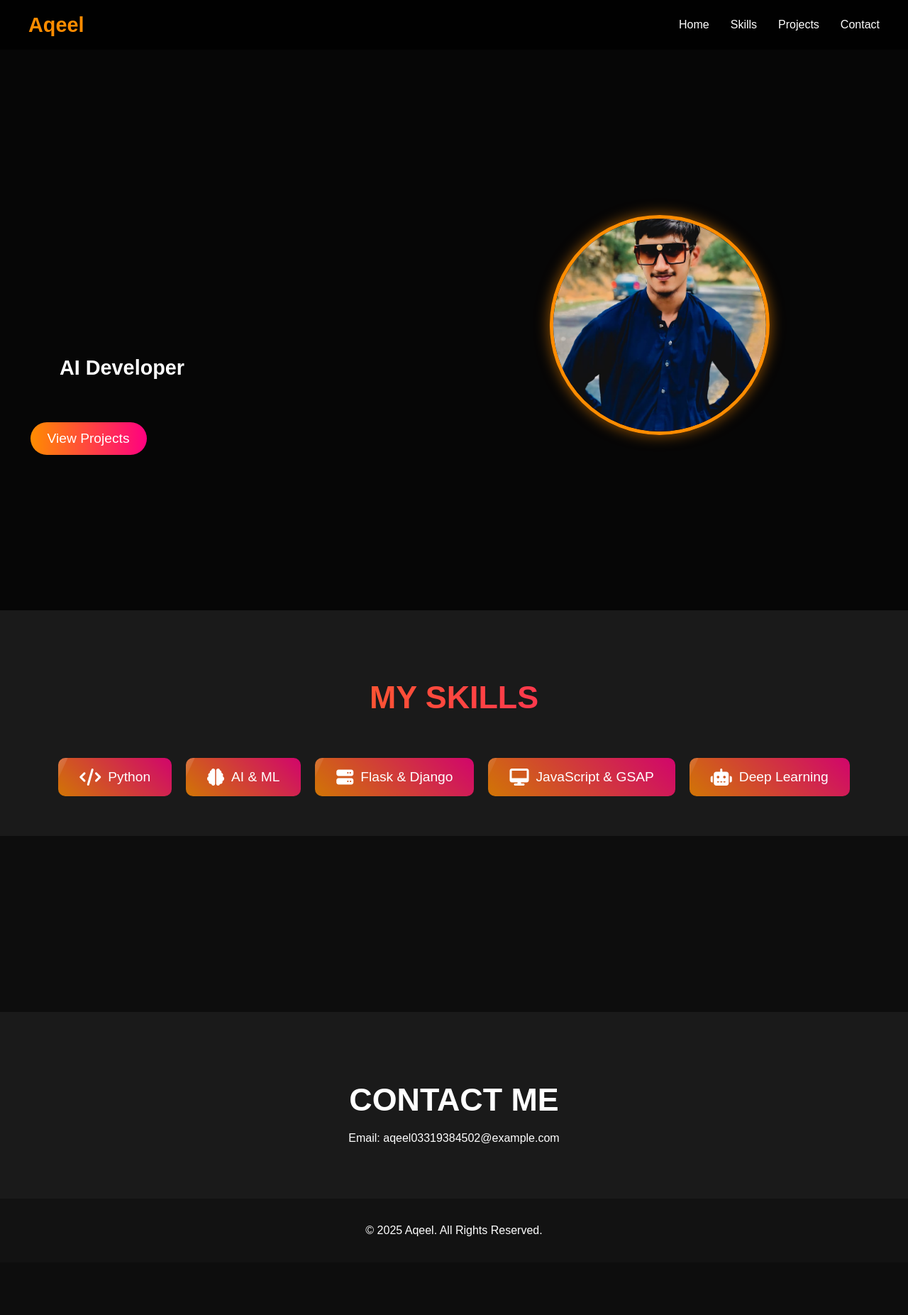
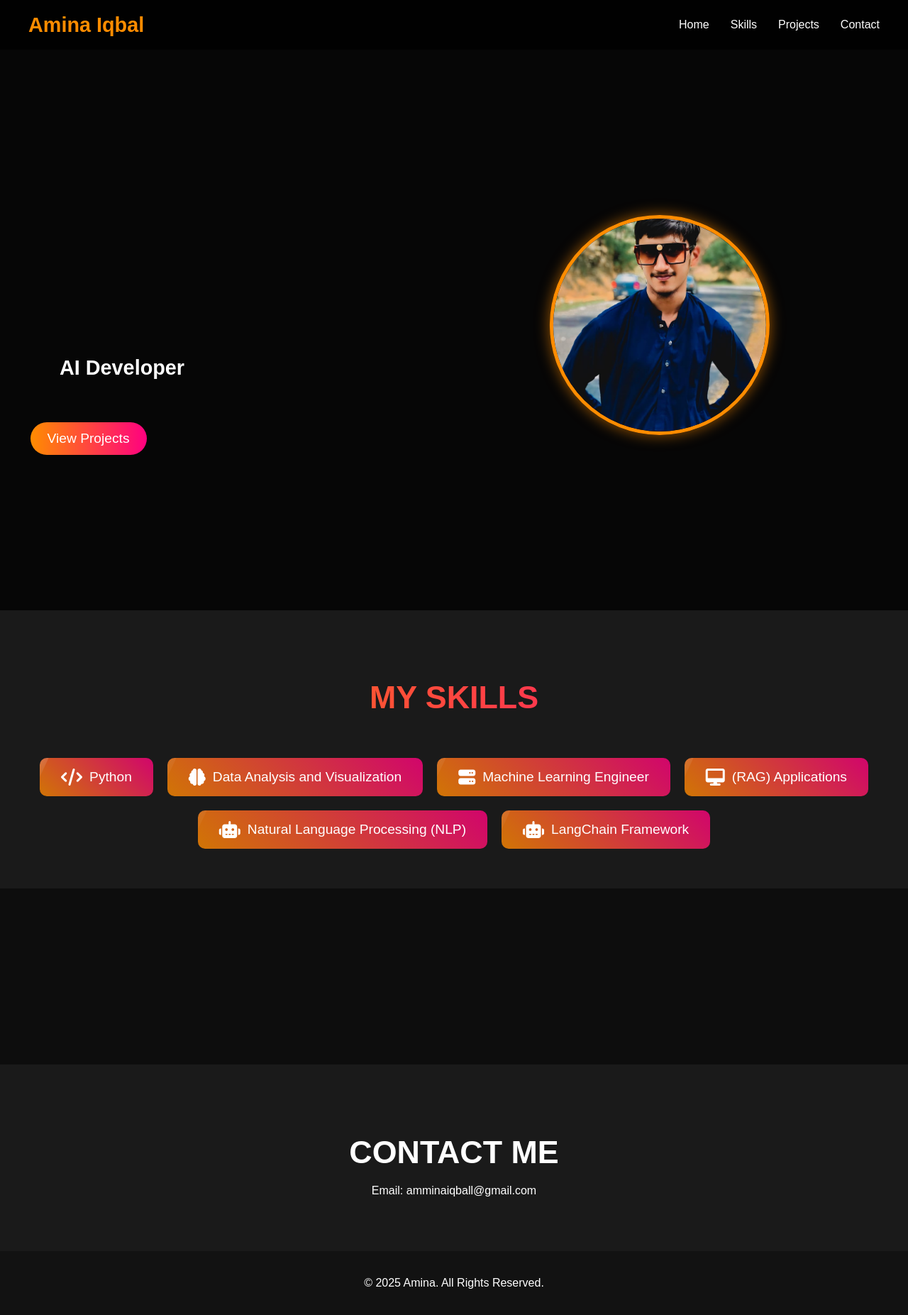
Before and after one commit to aminaiqbal1/portfolio, a Flask app: page / in a window 1280 px wide. Shown: the top 1853 px of the page at 71% size. Before the commit the page ends 1779 px from the top, so only its background shows below. Run offline with Flask 3, Linux system fonts and the light colour scheme; data that the repository does not hold is empty; a map, chart or similar area stays blank; some libraries are stand-ins or nearby versions.

Commit message:
Update index.html

```diff
--- a/templates/index.html
+++ b/templates/index.html
@@ -19,7 +19,7 @@
   <!-- Navigation Bar -->
   <nav>
     <div class="nav-container">
-      <a href="{{ url_for('index') }}" class="logo">Aqeel</a>
+      <a href="{{ url_for('index') }}" class="logo">Amina Iqbal</a>
       <ul class="nav-links">
         <li><a href="{{ url_for('index') }}#hero">Home</a></li>
         <li><a href="{{ url_for('skills') }}">Skills</a></li>
@@ -34,7 +34,7 @@
     <div class="hero-overlay"></div>
     <div class="hero-content">
       <div class="hero-text">
-        <h1 id="title">Hi, I'm <span class="highlight">Aqeel Ahmed</span></h1>
+        <h1 id="title">Hi, I'm <span class="highlight">Amina Iqbal</span></h1>
         <h2 id="typed-text"></h2>
         <a href="{{ url_for('projects') }}" class="btn">View Projects</a>
       </div>
@@ -50,10 +50,11 @@
     <h2>My Skills</h2>
     <ul>
       <li><i class="skill-icon fas fa-code"></i> Python</li>
-      <li><i class="skill-icon fas fa-brain"></i> AI & ML</li>
-      <li><i class="skill-icon fas fa-server"></i> Flask & Django</li>
-      <li><i class="skill-icon fas fa-desktop"></i> JavaScript & GSAP</li>
-      <li><i class="skill-icon fas fa-robot"></i> Deep Learning</li>
+      <li><i class="skill-icon fas fa-brain"></i> Data Analysis and Visualization</li>
+      <li><i class="skill-icon fas fa-server"></i> Machine Learning Engineer</li>
+      <li><i class="skill-icon fas fa-desktop"></i> (RAG) Applications</li>
+      <li><i class="skill-icon fas fa-robot"></i> Natural Language Processing (NLP)</li>
+      <li><i class="skill-icon fas fa-robot"></i> LangChain Framework</li>
     </ul>
   </section>
 
@@ -79,13 +80,13 @@
   <!-- Contact Section -->
   <section id="contact">
     <h2>Contact Me</h2>
-    <p>Email: aqeel03319384502@example.com</p>
+    <p>Email: amminaiqball@gmail.com</p>
     <!-- Social icons / contact form can be added here -->
   </section>
 
   <!-- Footer -->
   <footer>
-    <p>&copy; 2025 Aqeel. All Rights Reserved.</p>
+    <p>&copy; 2025 Amina. All Rights Reserved.</p>
   </footer>
 
   <!-- Background Canvas for VFX (optional) -->
```
